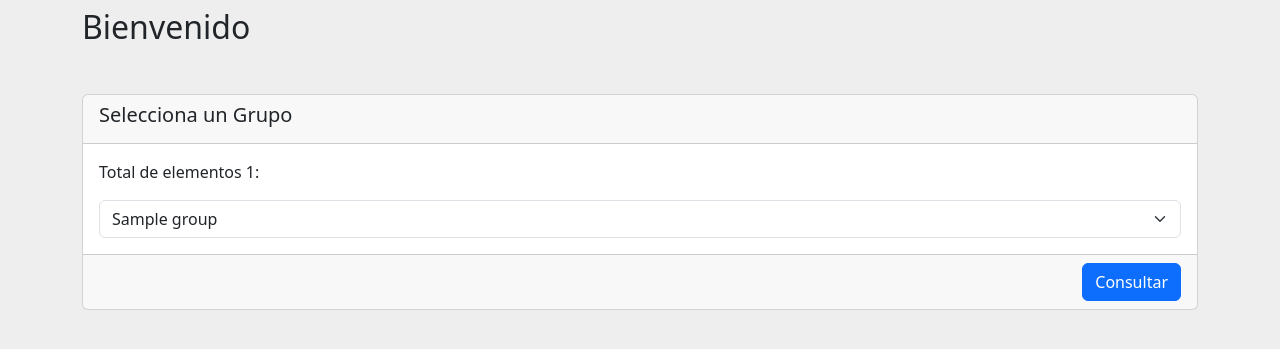
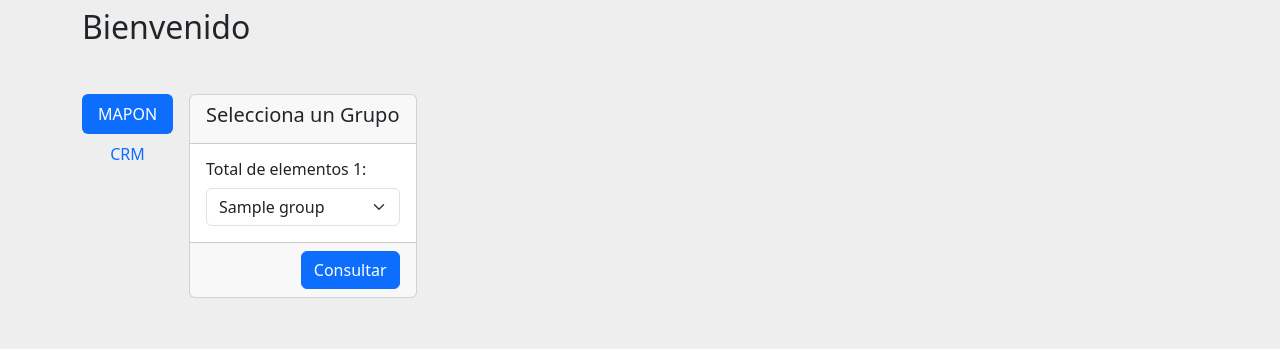
Before and after one commit to wolfdev07/py-data-bridge-advance, a Python web app: template templates/pages/index/index.html in a window 1280 px wide. Shown: the part 56-405 px from the top of the page. Run offline with Jinja, Linux system fonts and the light colour scheme; the template is opened without the code that fills it: most values are stand-ins (such as "Sample title", 1, 10 or a date in 2020).

Commit message:
UPDATE new frontend styles and functions

```diff
--- /dev/null
+++ b/static/js/index/loadNewCRM.js
@@ -0,0 +1,10 @@
+"use strict";
+
+const newcrmButton =  document.getElementById("new-crm");
+
+newcrmButton.addEventListener("click", ()=>{
+    // EJECUTAR ANIMACION DE CARGA
+    LoadingPage();
+    // REDIRECCIONAR AL FORMULARIO
+    window.location.href="/cookies";
+});
--- /dev/null
+++ b/templates/pages/index/components/nav_tabs.html
@@ -0,0 +1,51 @@
+<div class="d-flex align-items-start">
+
+    <div class="nav flex-column nav-pills me-3" id="v-pills-tab" role="tablist" aria-orientation="vertical">
+        <button class="nav-link active" id="v-pills-home-tab" data-bs-toggle="pill" data-bs-target="#v-pills-home" type="button" role="tab" aria-controls="v-pills-home" aria-selected="true">
+            MAPON
+        </button>
+        <button class="nav-link" id="v-pills-profile-tab" data-bs-toggle="pill" data-bs-target="#v-pills-profile" type="button" role="tab" aria-controls="v-pills-profile" aria-selected="false">
+            CRM
+        </button>
+    </div>
+
+    <div class="tab-content" id="v-pills-tabContent">
+        <div class="tab-pane fade show active" id="v-pills-home" role="tabpanel" aria-labelledby="v-pills-home-tab" tabindex="0">
+            <form class="form-group card" id="form-select-group">
+                <div class="card-header">
+                    <h5>Selecciona un Grupo</h5>
+                </div>
+                <div class="card-body">
+                    <div class="card-title">
+                        <h6>Total de elementos {{ groups|length }}: </h6>
+                    </div>
+                    <div class="form-group">
+                        <select name="id_group" class="form-select" aria-label="Default select example" id="group">
+                            {% for group in groups %}
+                                <option id="selection-option" value="{{ group.id }}">{{ group.name }}</option>
+                            {% endfor %}
+                        </select>
+                    </div>
+                </div>
+                <div class="card-footer text-end">
+                    <a class="btn btn-primary" id="button-action">Consultar</a>
+                </div>
+            </form>
+        </div>
+        <div class="tab-pane fade" id="v-pills-profile" role="tabpanel" aria-labelledby="v-pills-profile-tab" tabindex="0">
+            <div class="form-group card" id="form-crm">
+                <div class="card-header">
+                    <h5>Nuevo Reporte de CRM</h5>
+                </div>
+                <div class="card-body">
+                    <div class="card-title">
+                        <h6>Obtener datos crudos desde CRM</h6>
+                    </div>
+                </div>
+                <div class="card-footer text-end">
+                    <a class="btn btn-primary" id="new-crm">Generar</a>
+                </div>
+            </div>
+        </div>
+    </div>
+</div>
--- a/templates/pages/index/index.html
+++ b/templates/pages/index/index.html
@@ -2,28 +2,9 @@
 {% block content %}
     <div class="container">
         <h2 class="mt-2">Bienvenido</h2>
-        <div class="row justify-content-center mt-5">
-            <div class="col">
-                <form class="form-group card" id="form-select-group">
-                    <div class="card-header">
-                        <h5>Selecciona un Grupo</h5>
-                    </div>
-                    <div class="card-body">
-                        <div class="card-title">
-                            <p>Total de elementos {{ groups|length }}: </p>
-                        </div>
-                        <div class="form-group">
-                            <select name="id_group" class="form-select" aria-label="Default select example" id="group">
-                                {% for group in groups %}
-                                    <option id="selection-option" value="{{ group.id }}">{{ group.name }}</option>
-                                {% endfor %}
-                            </select>
-                        </div>
-                    </div>
-                    <div class="card-footer text-end">
-                        <a class="btn btn-primary" id="button-action">Consultar</a>
-                    </div>
-                </form>
+        <div class="row mt-5">
+            <div class="col-12">
+                {% include 'pages/index/components/nav_tabs.html' %}
             </div>
         </div>
     </div>
@@ -31,4 +12,5 @@
 {% block js %}
     <script src="static/js/load_animation/loadSection.js"></script>
     <script src="static/js/index/loadGroup.js"></script>
+    <script src="static/js/index/loadNewCRM.js"></script>
 {% endblock  %}
--- a/templates/pages/unit-general/unit_general.html
+++ b/templates/pages/unit-general/unit_general.html
@@ -23,7 +23,7 @@
                 </div>
             </div>
             <div class="row mt-4">
-                <div class="col-3">
+                <div class="col-6">
                     <button class="btn btn-primary" type="button">Consultar</button>
                     <a href="/cookies" class="btn btn-success">Cookies</a>
                 </div>
```
